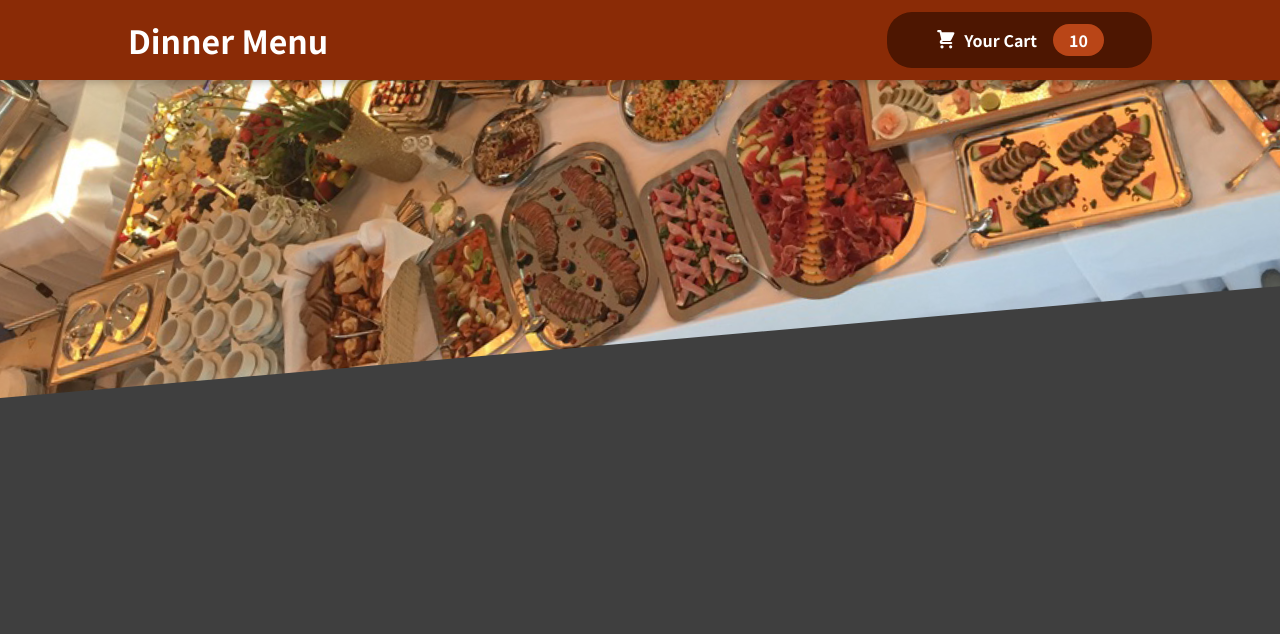
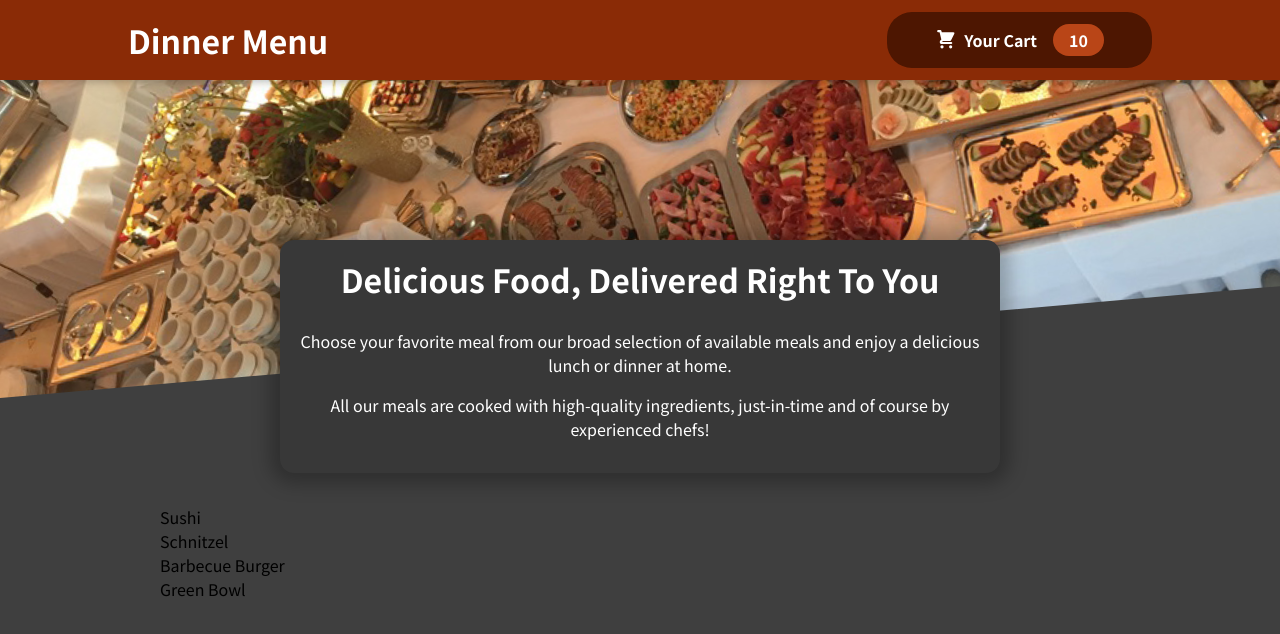
Before and after one commit to amnahasad/React_Food_Order_App, a React (Create React App) app: page / in a window 1280 px wide. Shown: the top 634 px of the page. Built offline with nearby package versions, Linux system fonts and the light colour scheme.

Commit message:
Added the meals component to the home page of the app

```diff
--- a/src/App.js
+++ b/src/App.js
@@ -1,10 +1,14 @@
 import React, {Fragment} from 'react';
 import Header from './components/Layout/Header';
+import Meals from './components/Meals/Meals';
 
 function App() {
   return (
     <Fragment>
       <Header />
+      <main>
+        <Meals />
+      </main>
     </Fragment>
   );
 }
--- /dev/null
+++ b/src/components/Meals/AvailableMeals.js
@@ -0,0 +1,39 @@
+import classes from './AvailableMeals.module.css';
+
+const DUMMY_MEALS = [
+    {
+      id: 'm1',
+      name: 'Sushi',
+      description: 'Finest fish and veggies',
+      price: 22.99,
+    },
+    {
+      id: 'm2',
+      name: 'Schnitzel',
+      description: 'A german specialty!',
+      price: 16.5,
+    },
+    {
+      id: 'm3',
+      name: 'Barbecue Burger',
+      description: 'American, raw, meaty',
+      price: 12.99,
+    },
+    {
+      id: 'm4',
+      name: 'Green Bowl',
+      description: 'Healthy...and green...',
+      price: 18.99,
+    },
+  ];
+
+
+const AvailableMeals = () => {
+    const mealsList = DUMMY_MEALS.map(meal => <li>{meal.name}</li>);
+
+    return <section className={classes.meals}>
+        <ul>{mealsList}</ul>
+    </section>
+};
+
+export default AvailableMeals;
--- /dev/null
+++ b/src/components/Meals/AvailableMeals.module.css
@@ -0,0 +1,24 @@
+.meals {
+    max-width: 60rem;
+    width: 90%;
+    margin: 2rem auto;
+    animation: meals-appear 1s ease-out forwards;
+  }
+
+  .meals ul {
+    list-style: none;
+    margin: 0;
+    padding: 0;
+  }
+
+  @keyframes meals-appear {
+    from {
+      opacity: 0;
+      transform: translateY(3rem);
+    }
+
+    to {
+      opacity: 1;
+      transform: translateY(0);
+    }
+  }
--- /dev/null
+++ b/src/components/Meals/Meals.js
@@ -0,0 +1,15 @@
+import React, {Fragment} from 'react';
+import MealsSummary from './MealsSummary';
+import AvailableMeals from './AvailableMeals';
+
+const Meals = () => {
+    return (
+        <Fragment>
+            <MealsSummary />
+            <AvailableMeals />
+        </Fragment>
+    );
+};
+
+
+export default Meals;
--- /dev/null
+++ b/src/components/Meals/MealsSummary.js
@@ -0,0 +1,19 @@
+import classes from './MealsSummary.module.css';
+
+const MealsSummary = () => {
+  return (
+    <section className={classes.summary}>
+      <h2>Delicious Food, Delivered Right To You</h2>
+      <p>
+        Choose your favorite meal from our broad selection of available meals
+        and enjoy a delicious lunch or dinner at home.
+      </p>
+      <p>
+        All our meals are cooked with high-quality ingredients, just-in-time and
+        of course by experienced chefs!
+      </p>
+    </section>
+  );
+};
+
+export default MealsSummary;
--- /dev/null
+++ b/src/components/Meals/MealsSummary.module.css
@@ -0,0 +1,18 @@
+.summary {
+    text-align: center;
+    max-width: 45rem;
+    width: 90%;
+    margin: auto;
+    margin-top: -10rem;
+    position: relative;
+    background-color: #383838;
+    color: white;
+    border-radius: 14px;
+    padding: 1rem;
+    box-shadow: 0 1px 18px 10px rgba(0, 0, 0, 0.25);
+  }
+
+  .summary h2 {
+    font-size: 2rem;
+    margin-top: 0;
+  }
```
